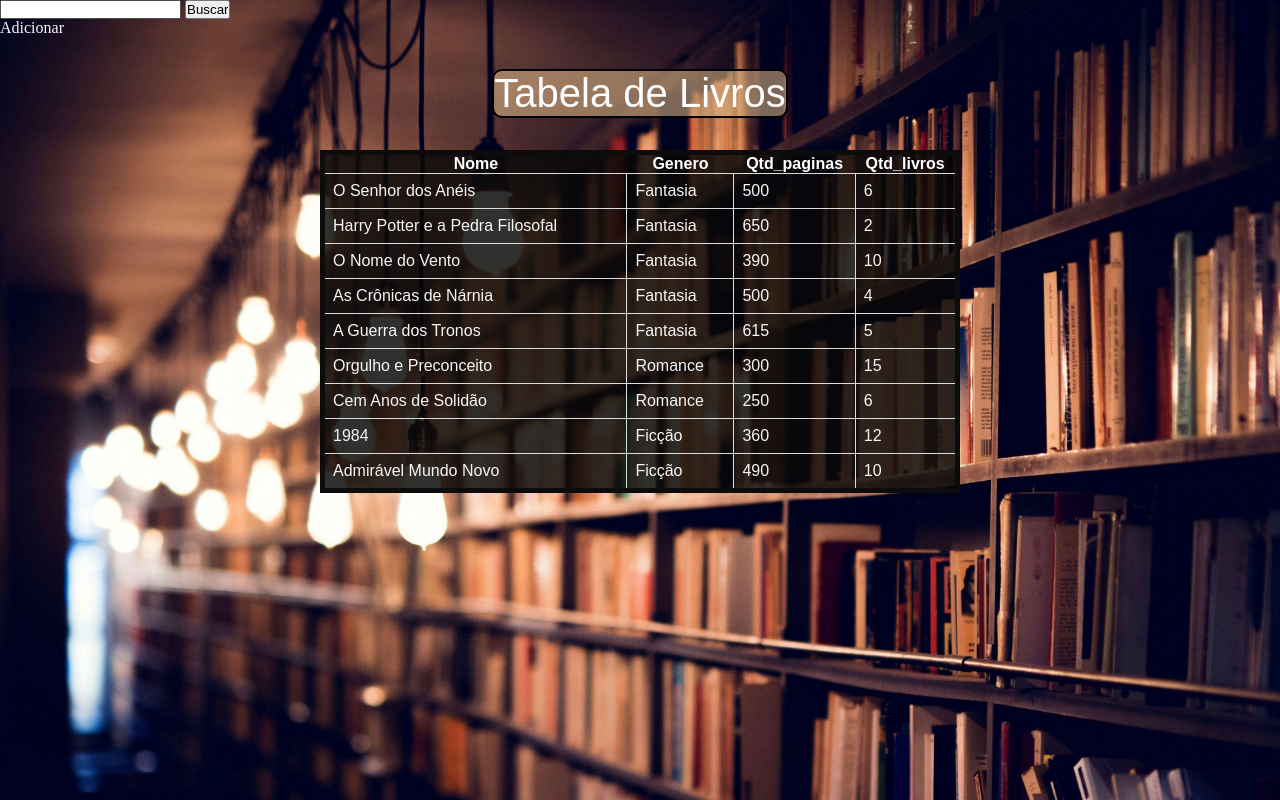
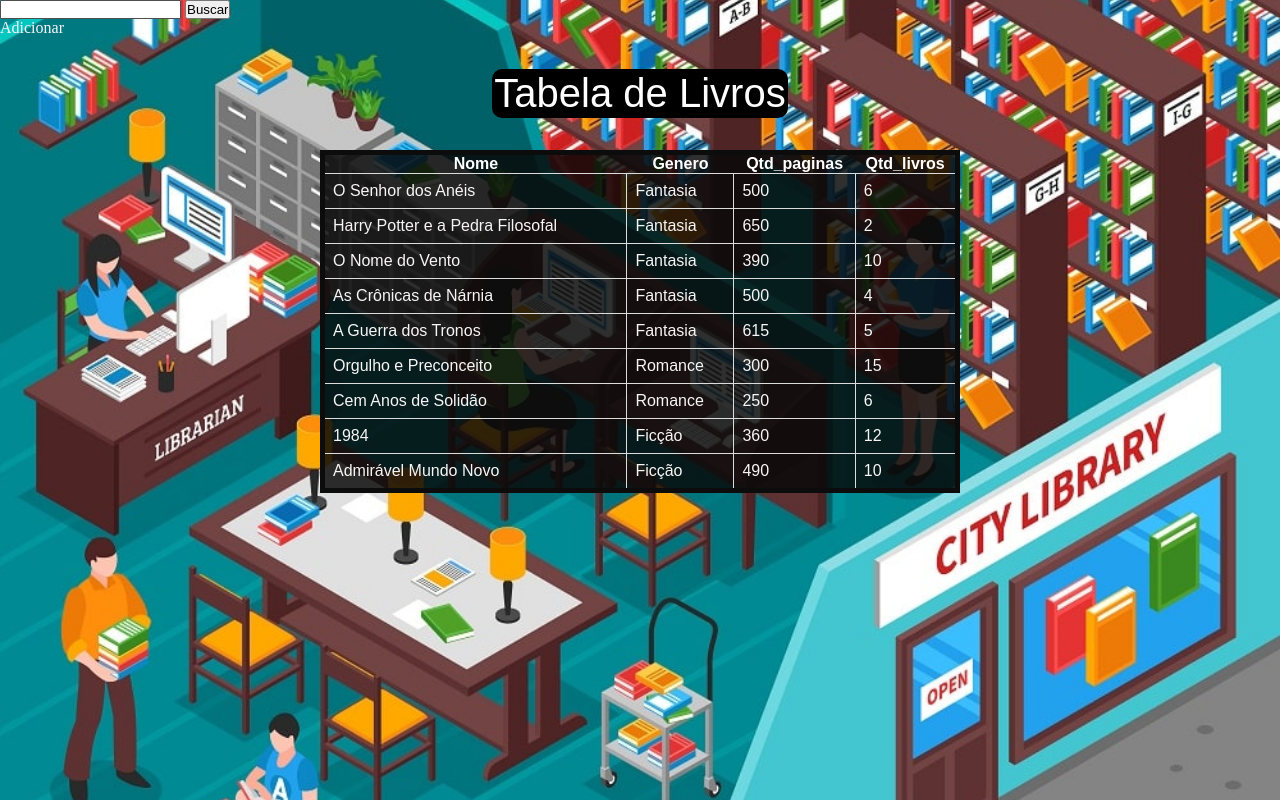
Before and after one commit to chrystian-souza/biblioteca-Django, a Django app: page / in a window 1280 px wide. Run offline with Django 4.2, Linux system fonts and the light colour scheme; data comes from the database, SQL or seed files in the repository.

Commit message:
adicionado novas imagens

```diff
--- a/templates/static/css/global.css
+++ b/templates/static/css/global.css
@@ -9,8 +9,8 @@
 
 body {
 
-    background-image: url('/media/bibliteca-fundo.jpg');
-    background-size: cover;
+    background-image: url('/media/Las-Bibliotecas-Publicas-son-necesarias-e-imprescindibles.jpg');
+    background-size:  cover;
     background-position: center;
     background-repeat: no-repeat;
 }
@@ -49,7 +49,7 @@ h1 {
 
     font: normal 30pt Arial;
     color: white;
-    background-color: rgba(222, 184, 135, 0.562);
+    background-color: black;
     border-radius: 10px;
     border: 2px solid black;
 
```
Also changed, not shown: media/Las-Bibliotecas-Publicas-son-necesarias-e-imprescindibles.jpg (added), media/biblioteca-img.jpeg (added), media/bibliteca-fundo.jpg (deleted).
